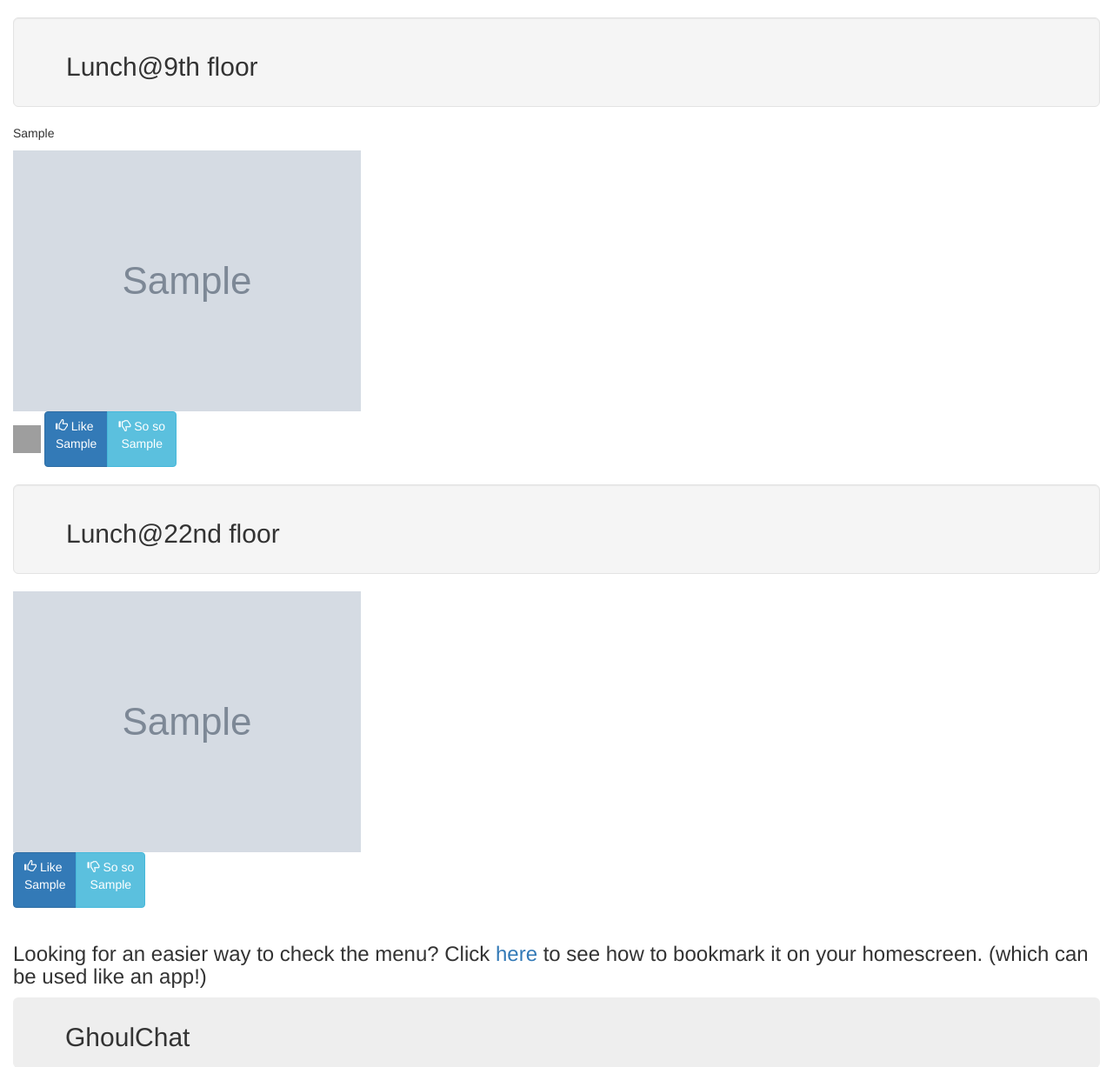
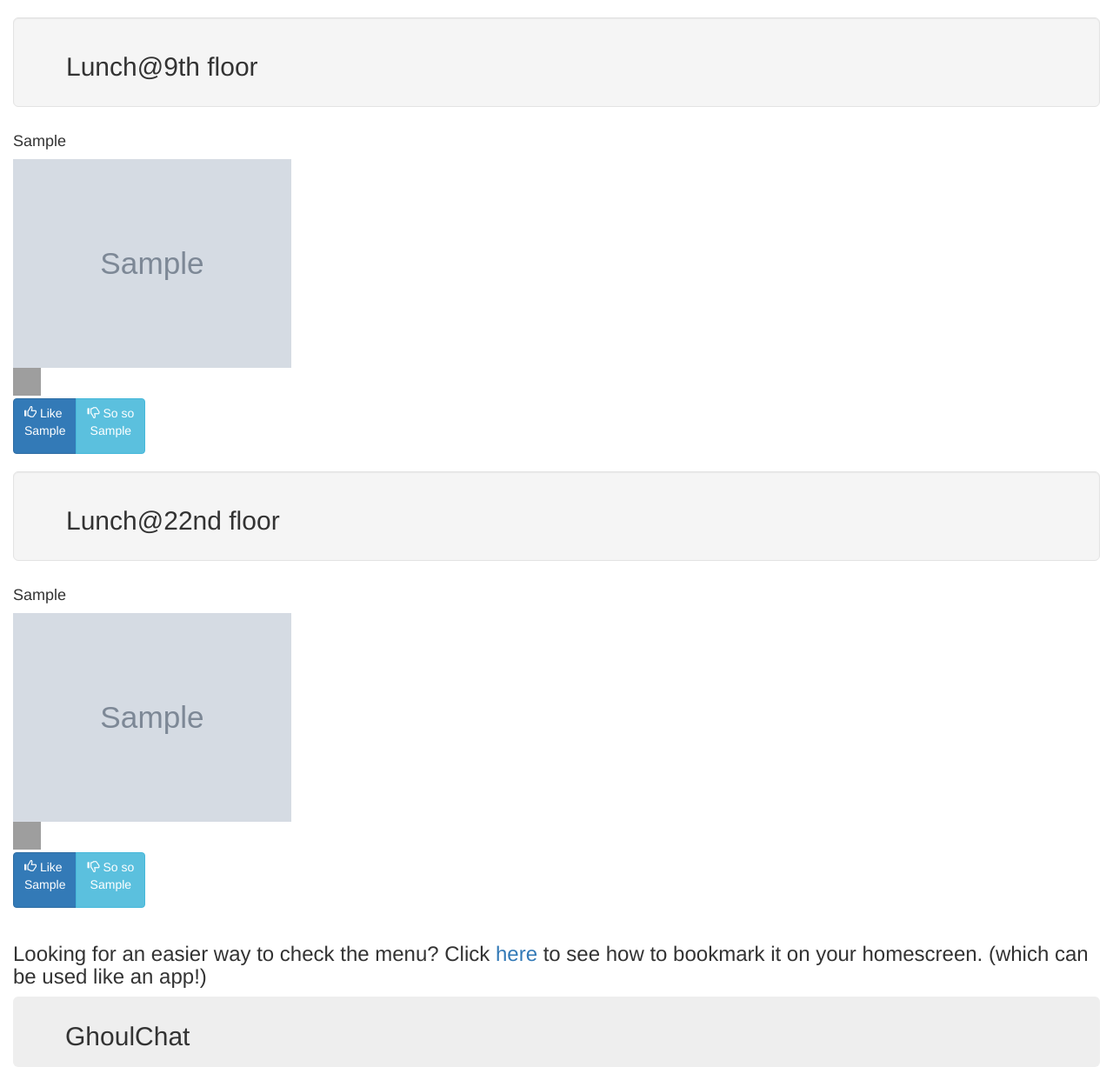
Before and after one commit to yrjie/Rghoul, a Django app: template templates/indexSp.html in a window 1280 px wide. Shown: the part 52-1279 px from the top of the page at 87% size. Run offline with Django 3.2, Linux system fonts and the light colour scheme; the template is opened without the code that fills it: most values are stand-ins (such as "Sample title", 1, 10 or a date in 2020); grey boxes marked "Sample" are stand-in pictures; some libraries are stand-ins or nearby versions; grey boxes are pictures that could not be loaded.

Commit message:
finished frontend

```diff
--- a/static/css/style.css
+++ b/static/css/style.css
@@ -18,3 +18,9 @@
 .judge {
 	margin: auto 3px;
 }
+
+.ingd {
+    overflow: hidden;
+    white-space: nowrap;
+    border-bottom: 3px solid transparent;
+}
--- a/templates/indexSp.html
+++ b/templates/indexSp.html
@@ -54,11 +54,13 @@
                 <div class="row" id="lunch9">
                     {% for file, info in lunch9info.items %}
                     <div class="col-md-4">
-                        <p>{{ info.0 }}</p>
-                        <img width=400 height=300 src="/static/data/{{ date }}/lunch9/{{ file }}">
-                        {% for ingd in info.1 %}
-                        <img width=32 height=32 src="/static/images/{{ ingd }}.jpg">
-                        {% endfor %}
+                        <h4>{{ info.0 | safe }}</h4>
+                        <img width=320 height=240 src="/static/data/{{ date }}/lunch9/{{ file }}">
+                        <div class="ingd">
+                            {% for ingd in info.1 %}
+                            <img width=32 height=32 src="/static/images/{{ ingd }}.jpg">
+                            {% endfor %}
+                        </div>
                         <div class="btn-group">
                             <button type="button" class="btn btn-primary" onclick = "likeSp('{{ file }}')">
                                 <span class="glyphicon glyphicon-thumbs-up"></span>&nbsp;Like&nbsp;
@@ -75,15 +77,22 @@
                 <div class="jumbotron well"><h2>Lunch@22nd floor</h2></div>
                 <div class="row" id="lunch22">
                     {% for file, info in lunch22info.items %}
-                    <div class="col-md-4"><img width=400 height=300 src="/static/data/{{ date }}/lunch22/{{ file }}">
+                    <div class="col-md-4">
+                        <h4>{{ info.0 | safe }}</h4>
+                        <img width=320 height=240 src="/static/data/{{ date }}/lunch22/{{ file }}">
+                        <div class="ingd">
+                            {% for ingd in info.1 %}
+                            <img width=32 height=32 src="/static/images/{{ ingd }}.jpg">
+                            {% endfor %}
+                        </div>
                         <div class="btn-group">
                             <button type="button" class="btn btn-primary" onclick = "likeSp('{{ file }}')">
                                 <span class="glyphicon glyphicon-thumbs-up"></span>&nbsp;Like&nbsp;
-                                <p id="like_{{ file }}" class="pic_like">{{ cnt.0 }}</p>
+                                <p id="like_{{ file }}" class="pic_like">{{ info.2.0 }}</p>
                             </button>
                             <button type="button" class="btn btn-info" onclick = "dislikeSp('{{ file }}')">
                                 <span class="glyphicon glyphicon-thumbs-down"></span>&nbsp;So so
-                                <p id="dislike_{{ file }}">{{ cnt.1 }}</p>
+                                <p id="dislike_{{ file }}">{{ info.2.1 }}</p>
                             </button>
                         </div>
                     </div>
@@ -94,15 +103,22 @@
                 <div class="jumbotron well"><h2>Dinner@9th floor</h2></div>
                 <div class="row" id="dinner9">
                     {% for file, info in dinner9info.items %}
-                    <div class="col-md-4"><img width=400 height=300 src="/static/data/{{ date }}/dinner9/{{ file }}">
+                    <div class="col-md-4">
+                        <h4>{{ info.0 | safe }}</h4>
+                        <img width=320 height=240 src="/static/data/{{ date }}/dinner9/{{ file }}">
+                        <div class="ingd">
+                            {% for ingd in info.1 %}
+                            <img width=32 height=32 src="/static/images/{{ ingd }}.jpg">
+                            {% endfor %}
+                        </div>
                         <div class="btn-group">
                             <button type="button" class="btn btn-primary" onclick = "likeSp('{{ file }}')">
                                 <span class="glyphicon glyphicon-thumbs-up"></span>&nbsp;Like&nbsp;
-                                <p id="like_{{ file }}" class="pic_like">{{ cnt.0 }}</p>
+                                <p id="like_{{ file }}" class="pic_like">{{ info.2.0 }}</p>
                             </button>
                             <button type="button" class="btn btn-info" onclick = "dislikeSp('{{ file }}')">
                                 <span class="glyphicon glyphicon-thumbs-down"></span>&nbsp;So so
-                                <p id="dislike_{{ file }}">{{ cnt.1 }}</p>
+                                <p id="dislike_{{ file }}">{{ info.2.1 }}</p>
                             </button>
                         </div>
                     </div>
@@ -111,15 +127,22 @@
                 <div class="jumbotron well"><h2>Dinner@22nd floor</h2></div>
                 <div class="row" id="dinner22">
                     {% for file, info in dinner22info.items %}
-                    <div class="col-md-4"><img width=400 height=300 src="/static/data/{{ date }}/dinner22/{{ file }}">
+                    <div class="col-md-4">
+                        <h4>{{ info.0 | safe }}</h4>
+                        <img width=320 height=240 src="/static/data/{{ date }}/dinner22/{{ file }}">
+                        <div class="ingd">
+                            {% for ingd in info.1 %}
+                            <img width=32 height=32 src="/static/images/{{ ingd }}.jpg">
+                            {% endfor %}
+                        </div>
                         <div class="btn-group">
                             <button type="button" class="btn btn-primary" onclick = "likeSp('{{ file }}')">
                                 <span class="glyphicon glyphicon-thumbs-up"></span>&nbsp;Like&nbsp;
-                                <p id="like_{{ file }}" class="pic_like">{{ cnt.0 }}</p>
+                                <p id="like_{{ file }}" class="pic_like">{{ info.2.0 }}</p>
                             </button>
                             <button type="button" class="btn btn-info" onclick = "dislikeSp('{{ file }}')">
                                 <span class="glyphicon glyphicon-thumbs-down"></span>&nbsp;So so
-                                <p id="dislike_{{ file }}">{{ cnt.1 }}</p>
+                                <p id="dislike_{{ file }}">{{ info.2.1 }}</p>
                             </button>
                         </div>
                     </div>
```
Also changed, not shown: Rghoul/views.py (+6 -1 lines).
